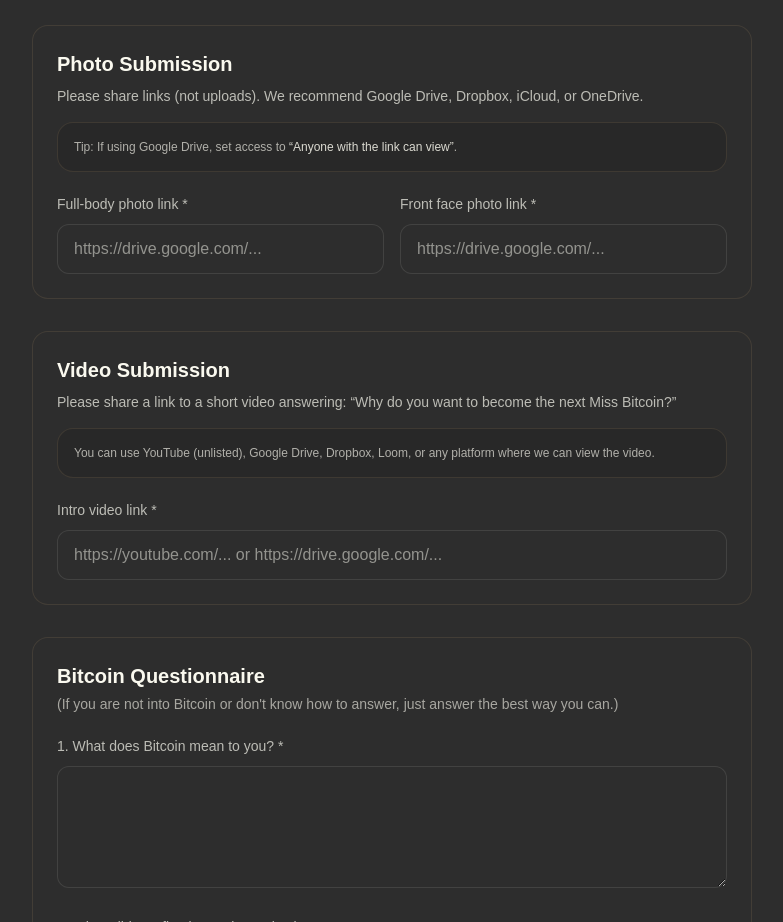
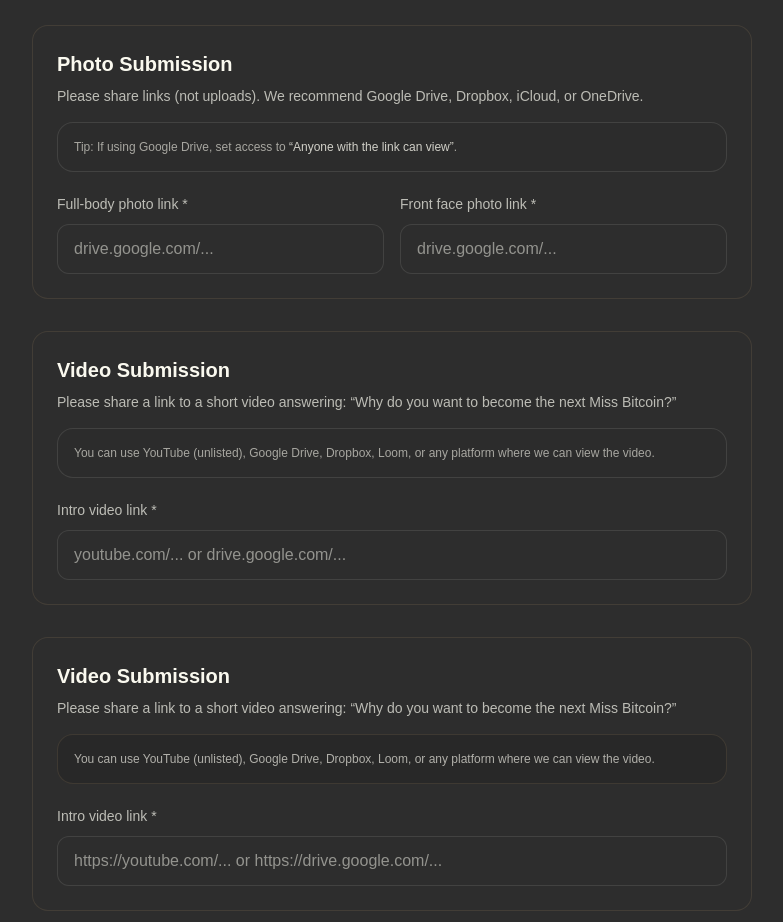
Before and after one commit to miss-bitcoin/website, a Next.js app: page /apply in a window 1280 px wide. Shown: the part 1040-1962 px from the top of the page, without its empty margins (248-1031 px from the left). Built offline with nearby package versions, Linux system fonts and the light colour scheme.

Commit message:
change url requirements and fix apply api to accept urls

```diff
--- a/src/app/api/apply/route.js
+++ b/src/app/api/apply/route.js
@@ -1,6 +1,4 @@
 export const runtime = "nodejs";
-
-import { put } from "@vercel/blob";
 
 function json(status, data) {
   return new Response(JSON.stringify(data), {
@@ -21,6 +19,20 @@ function requireEnv(name) {
 
 function isValidEmail(email) {
   return /^[^\s@]+@[^\s@]+\.[^\s@]+$/.test(email);
+}
+
+// Let users paste without https:// and we’ll fix it.
+function normalizeUrl(raw) {
+  const s = clean(raw);
+  if (!s) return "";
+  if (/^https?:\/\//i.test(s)) return s;
+  return `https://${s}`;
+}
+
+// Basic sanity check (not perfect, but enough)
+function isProbablyUrl(s) {
+  // accepts https://..., http://..., or something with a dot like drive.google.com/...
+  return /^https?:\/\//i.test(s) || /\.[a-z]{2,}/i.test(s);
 }
 
 export async function POST(req) {
@@ -70,56 +82,20 @@ export async function POST(req) {
       if (!q(i)) return json(400, { error: `Please answer question ${i}.` });
     }
 
-    // Files
-    const fullBody = form.get("fullBodyPhoto");
-    const facePhoto = form.get("facePhoto");
-    const introVideo = form.get("introVideo");
+    // Links (instead of files)
+    const fullBodyPhotoLink = normalizeUrl(form.get("fullBodyPhotoLink"));
+    const facePhotoLink = normalizeUrl(form.get("facePhotoLink"));
+    const introVideoLink = normalizeUrl(form.get("introVideoLink"));
 
-    if (!(fullBody instanceof File) || fullBody.size === 0) {
-      return json(400, { error: "Full-body photo is required." });
-    }
-    if (!(facePhoto instanceof File) || facePhoto.size === 0) {
-      return json(400, { error: "Front face photo is required." });
-    }
-    if (!(introVideo instanceof File) || introVideo.size === 0) {
-      return json(400, { error: "Intro video is required." });
-    }
+    if (!fullBodyPhotoLink) return json(400, { error: "Full-body photo link is required." });
+    if (!facePhotoLink) return json(400, { error: "Front face photo link is required." });
+    if (!introVideoLink) return json(400, { error: "Intro video link is required." });
 
-    // File size limits (tweak as you want)
-    const MAX_IMAGE_MB = 15;
-    const MAX_VIDEO_MB = 250;
-    const tooBig = (file, maxMb) => file.size > maxMb * 1024 * 1024;
+    if (!isProbablyUrl(fullBodyPhotoLink)) return json(400, { error: "Please enter a valid full-body photo link." });
+    if (!isProbablyUrl(facePhotoLink)) return json(400, { error: "Please enter a valid front face photo link." });
+    if (!isProbablyUrl(introVideoLink)) return json(400, { error: "Please enter a valid intro video link." });
 
-    if (tooBig(fullBody, MAX_IMAGE_MB)) {
-      return json(400, { error: `Full-body photo is too large (max ${MAX_IMAGE_MB}MB).` });
-    }
-    if (tooBig(facePhoto, MAX_IMAGE_MB)) {
-      return json(400, { error: `Front face photo is too large (max ${MAX_IMAGE_MB}MB).` });
-    }
-    if (tooBig(introVideo, MAX_VIDEO_MB)) {
-      return json(400, { error: `Intro video is too large (max ${MAX_VIDEO_MB}MB).` });
-    }
-
-    // Upload to Vercel Blob
-    const safeKey = `${Date.now()}-${Math.random().toString(16).slice(2)}`;
-    const basePath = `miss-bitcoin/applications/${safeKey}`;
-
-    const [fullBodyUp, faceUp, videoUp] = await Promise.all([
-      put(`${basePath}/full-body-${fullBody.name}`, fullBody, {
-        access: "public",
-        contentType: fullBody.type || "application/octet-stream",
-      }),
-      put(`${basePath}/face-${facePhoto.name}`, facePhoto, {
-        access: "public",
-        contentType: facePhoto.type || "application/octet-stream",
-      }),
-      put(`${basePath}/video-${introVideo.name}`, introVideo, {
-        access: "public",
-        contentType: introVideo.type || "application/octet-stream",
-      }),
-    ]);
-
-    // Airtable write (attachments must be URLs)
+    // Airtable write
     const url = `https://api.airtable.com/v0/${baseId}/${encodeURIComponent(tableName)}`;
 
     const fields = {
@@ -134,9 +110,10 @@ export async function POST(req) {
       "Field of Study / Academic Background": fieldOfStudy,
       "Current Profession or Occupation": profession,
 
-      "Full-body photo": [{ url: fullBodyUp.url }],
-      "Front face photo": [{ url: faceUp.url }],
-      "Intro video": [{ url: videoUp.url }],
+      // Keep these as Airtable Attachment fields (URLs only)
+      "Full-body photo": [{ url: fullBodyPhotoLink }],
+      "Front face photo": [{ url: facePhotoLink }],
+      "Intro video": [{ url: introVideoLink }],
 
       Status: "New",
       Source: "Website",
--- a/src/app/apply/page.js
+++ b/src/app/apply/page.js
@@ -1,6 +1,14 @@
 "use client";
 
 import { useState } from "react";
+
+function normalizeUrl(raw) {
+  const s = String(raw || "").trim();
+  if (!s) return "";
+  // If user pastes drive/youtube without protocol, make it clickable
+  if (/^https?:\/\//i.test(s)) return s;
+  return `https://${s}`;
+}
 
 export default function ApplyPage() {
   const [status, setStatus] = useState({ state: "idle", message: "" });
@@ -13,20 +21,23 @@ export default function ApplyPage() {
 
     const form = new FormData(formEl);
 
+    // Normalize URLs so users don't have to type https://
+    for (const key of ["fullBodyPhotoLink", "facePhotoLink", "introVideoLink"]) {
+      const v = form.get(key);
+      form.set(key, normalizeUrl(v));
+    }
+
     try {
       const res = await fetch("/api/apply", {
         method: "POST",
-        body: form, // FormData is fine now because we're not sending huge files
+        body: form,
       });
 
       const data = await res.json().catch(() => ({}));
       if (!res.ok) throw new Error(data?.error || "Something went wrong.");
       if (formEl && typeof formEl.reset === "function") formEl.reset();
 
-      setStatus({
-        state: "success",
-        message: "Application submitted! We’ll be in touch.",
-      });
+      setStatus({ state: "success", message: "Application submitted! We’ll be in touch." });
     } catch (err) {
       setStatus({
         state: "error",
@@ -146,17 +157,15 @@ export default function ApplyPage() {
           </div>
         </section>
 
+        {/* Photo links */}
         <section className="rounded-2xl border border-mb-gold/15 bg-mb-dark/60 p-6">
           <h2 className="text-xl font-semibold">Photo Submission</h2>
           <p className="mt-2 text-sm text-mb-cream/70">
             Please share links (not uploads). We recommend Google Drive, Dropbox, iCloud, or OneDrive.
           </p>
 
-          <div className="mt-4 rounded-2xl border border-mb-gold/15 bg-black/10 p-4">
-            <p className="text-xs text-mb-cream/65">
-              Tip: If using Google Drive, set access to{" "}
-              <span className="text-mb-cream/85">“Anyone with the link can view”</span>.
-            </p>
+          <div className="mt-4 rounded-2xl border border-mb-cream/10 bg-mb-dark/50 p-4 text-xs text-mb-cream/60">
+            Tip: If using Google Drive, set access to <span className="text-mb-cream/80">“Anyone with the link can view”</span>.
           </div>
 
           <div className="mt-5 grid gap-4 sm:grid-cols-2">
@@ -164,9 +173,8 @@ export default function ApplyPage() {
               <label className="text-sm text-mb-cream/70">Full-body photo link *</label>
               <input
                 name="fullBodyPhotoLink"
-                type="url"
                 required
-                placeholder="https://drive.google.com/..."
+                placeholder="drive.google.com/..."
                 className="mt-2 w-full rounded-xl border border-mb-cream/10 bg-mb-dark/60 px-4 py-3 text-mb-cream outline-none focus:border-mb-gold/60"
               />
             </div>
@@ -175,12 +183,33 @@ export default function ApplyPage() {
               <label className="text-sm text-mb-cream/70">Front face photo link *</label>
               <input
                 name="facePhotoLink"
-                type="url"
                 required
-                placeholder="https://drive.google.com/..."
+                placeholder="drive.google.com/..."
                 className="mt-2 w-full rounded-xl border border-mb-cream/10 bg-mb-dark/60 px-4 py-3 text-mb-cream outline-none focus:border-mb-gold/60"
               />
             </div>
+          </div>
+        </section>
+
+        {/* Video link */}
+        <section className="rounded-2xl border border-mb-gold/15 bg-mb-dark/60 p-6">
+          <h2 className="text-xl font-semibold">Video Submission</h2>
+          <p className="mt-2 text-sm text-mb-cream/70">
+            Please share a link to a short video answering: “Why do you want to become the next Miss Bitcoin?”
+          </p>
+
+          <div className="mt-4 rounded-2xl border border-mb-cream/10 bg-mb-dark/50 p-4 text-xs text-mb-cream/60">
+            You can use YouTube (unlisted), Google Drive, Dropbox, Loom, or any platform where we can view the video.
+          </div>
+
+          <div className="mt-5">
+            <label className="text-sm text-mb-cream/70">Intro video link *</label>
+            <input
+              name="introVideoLink"
+              required
+              placeholder="youtube.com/... or drive.google.com/..."
+              className="mt-2 w-full rounded-xl border border-mb-cream/10 bg-mb-dark/60 px-4 py-3 text-mb-cream outline-none focus:border-mb-gold/60"
+            />
           </div>
         </section>
 
```
